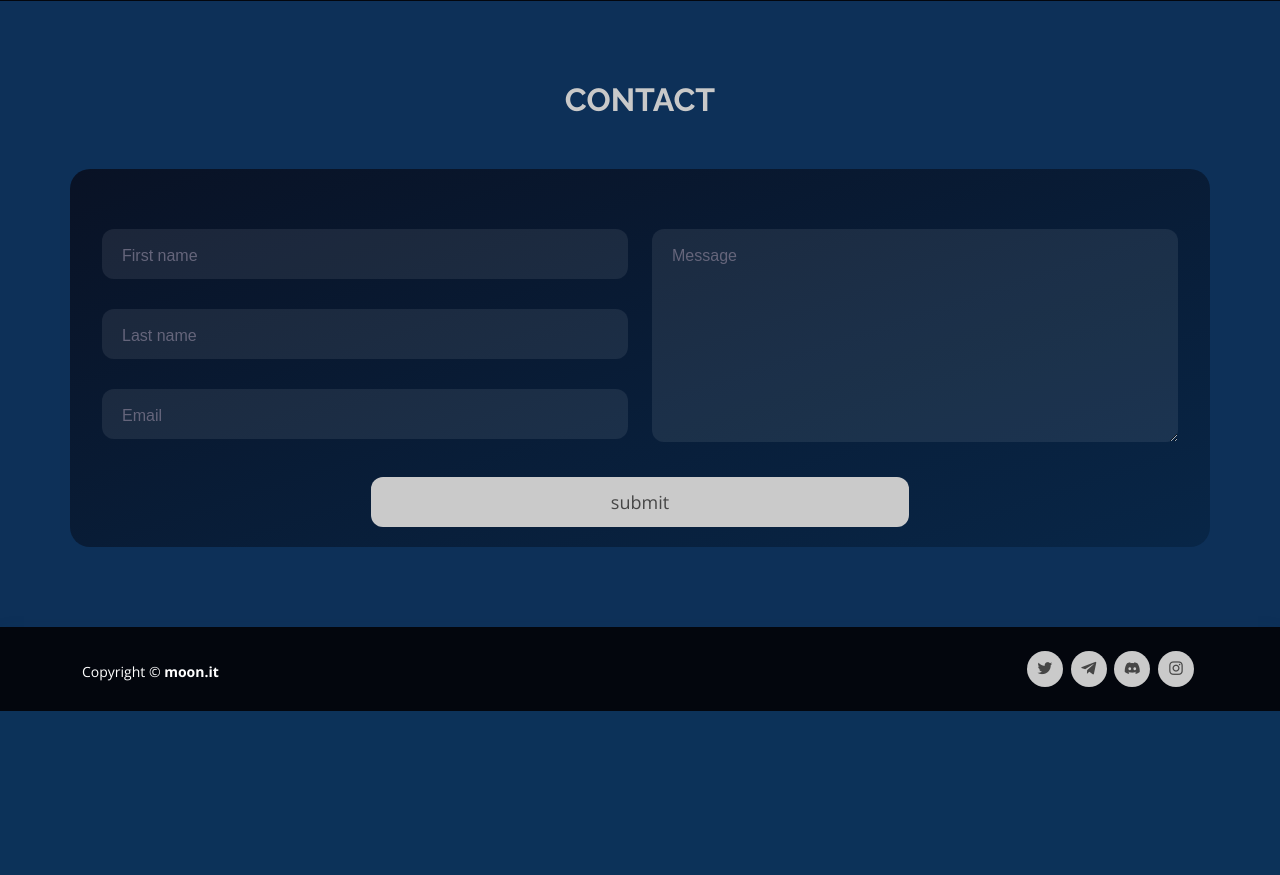
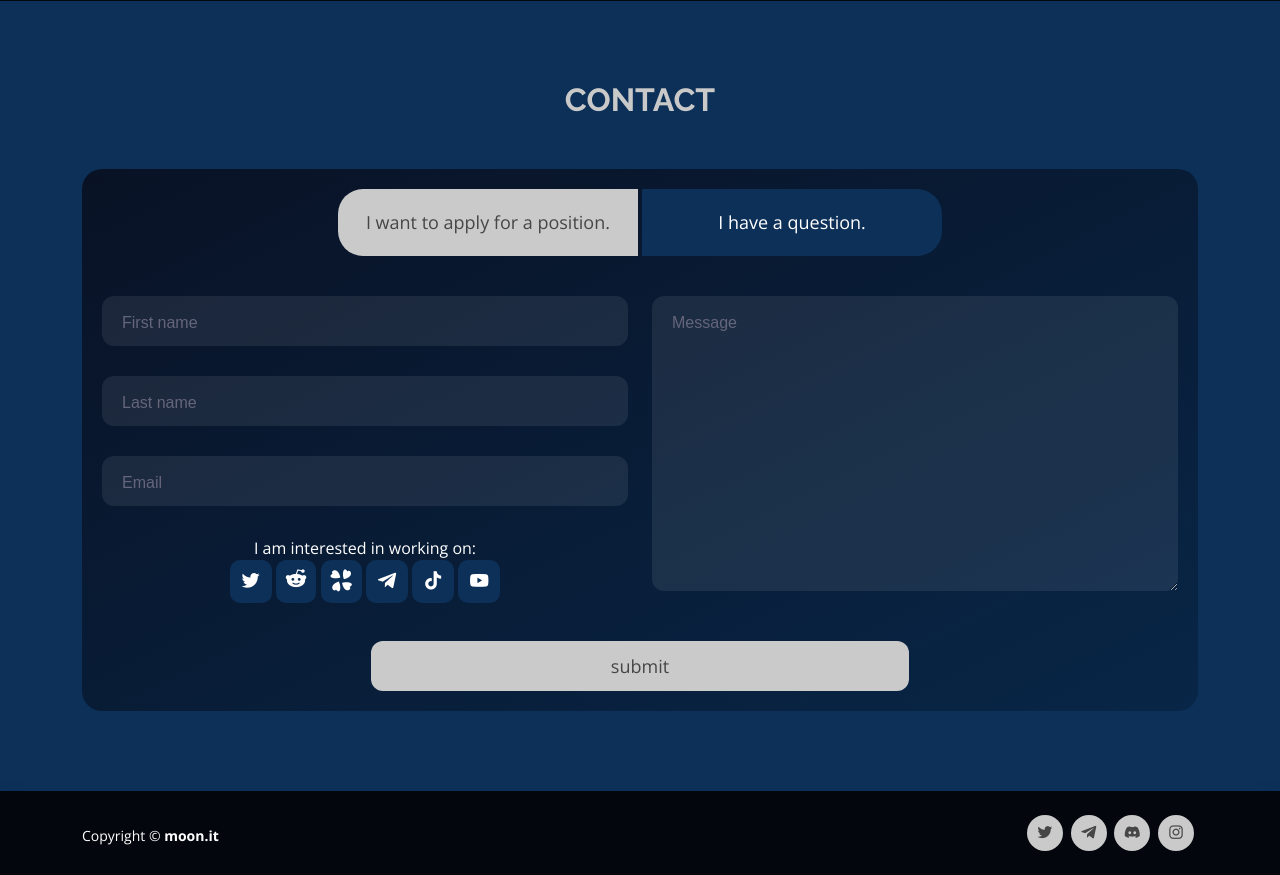
Before and after one commit to mfrlic/moonit, a PHP site: page / in a window 1280 px wide. Shown: the part 2274-3149 px from the top of the page. Before the commit the page ends 2985 px from the top, so only its background shows below. Run offline with PHP 8.4, Linux system fonts and the light colour scheme; some web fonts are replaced.

Commit message:
contact2

```diff
--- a/assets/css/style.css
+++ b/assets/css/style.css
@@ -582,6 +582,7 @@ section {
   text-align: center;
   padding: 30px 50px;
   border-radius: 25px;
+  transition: 0.3s;
 }
 
 .pricing .option:hover {
@@ -589,7 +590,44 @@ section {
 }
 
 
-.contact .form {
+.contact .opt-box {
+  text-align: center;
+}
+
+.contact .opt {
+  padding: 20px;
+  width: 300px;
+  border: none;
+  font-size: 18px;
+  background: var(--secondary);
+  color: var(--text);
+  transition: 0.3s;
+}
+
+.contact .opt:hover {
+  background: var(--secondary-dark);
+}
+
+.contact .opt.active {
+  background: var(--button);
+  color: var(--button-text);
+}
+
+.contact .opt.active:hover {
+  background: var(--button-hover);
+}
+
+.contact .opt-left {
+  border-top-left-radius: 25px;
+  border-bottom-left-radius: 25px;
+}
+
+.contact .opt-right {
+  border-top-right-radius: 25px;
+  border-bottom-right-radius: 25px;
+}
+
+.contact .form-container {
   background-image: linear-gradient(to bottom right, var(--primary-light), var(--secondary-dark));
   border-radius: 20px;
   box-sizing: border-box;
@@ -674,6 +712,33 @@ section {
 
 .contact .input:focus ~ .placeholder {
   color: var(--text-hover);
+}
+
+.contact .pos-container {
+  text-align: center;
+}
+
+.contact .pos-app {
+  background: var(--secondary);
+  color: var(--text);
+  border-radius: 10px;
+  padding: 5px 10px;
+  font-size: 22px;
+  border: none;
+  transition: 0.3s;
+}
+
+.contact .pos-app:hover {
+  background: var(--secondary-dark);
+}
+
+.contact .pos-app.active {
+  background: var(--button);
+  color: var(--button-text);
+}
+
+.contact .pos-app.active:hover {
+  background: var(--button-hover);
 }
 
 .contact .submit-container {
--- a/home.html
+++ b/home.html
@@ -53,7 +53,7 @@
           <h1>Need a head start to your crypto project? Let's moon it!</h1>
           <h2>Crypto marketing agency</h2>
           <a href="#about" class="btn-get-started scrollto">Learn more</a>
-          <a href="#about" class="btn-get-started scrollto">Apply for a position</a>
+          <a href="#contact" class="btn-get-started scrollto">Apply for a position</a>
         </div>
         <div class="col-lg-6 text-center">
           <img class="logo" src="assets/img/logo.png">
@@ -247,7 +247,13 @@
           <h2>Contact</h2>
         </div>
 
-          <div class="form row">
+        <div class="form-container">
+          <div class="opt-box">
+            <button id="btn-p" class="opt opt-left active">I want to apply for a position.</button>
+            <button id="btn-q" class="opt opt-right">I have a question.</button>
+          </div>
+
+          <div id="form-p" class="form row">
             <div class="col-lg-6">
               <div class="input-container ic1">
                 <input id="firstname" class="input" type="text" placeholder=" " />
@@ -260,9 +266,18 @@
                 <label for="lastname" class="placeholder">Last name</label>
               </div>
               <div class="input-container ic2">
-                <input id="email" class="input" type="text" placeholder=" " />
+                <input id="email-p" class="input" type="text" placeholder=" " />
                 <div class="cut cut-short"></div>
                 <label for="email" class="placeholder">Email</label>
+              </div>
+              <div class="pos-container ic2">
+                I am interested in working on:<br>
+                <button id="opt1" class="pos-app"><i class="bx bxl-twitter"></i></button>
+                <button id="opt2" class="pos-app"><i class="icon-reddit"></i></button>
+                <button id="opt3" class="pos-app"><i class="icon-4chan"></i></button>
+                <button id="opt4" class="pos-app"><i class="bx bxl-telegram"></i></button>
+                <button id="opt5" class="pos-app"><i class="bx bxl-tiktok"></i></button>
+                <button id="opt6" class="pos-app"><i class="bx bxl-youtube"></i></button>
               </div>
             </div>
             <div class="col-lg-6">
@@ -276,6 +291,26 @@
               <button type="text" class="submit">submit</button>
             </div>
           </div>
+          <div id="form-q" class="form row d-none">
+            <div class="col-lg-6">
+              <div class="input-container ic2">
+                <input id="email-q" class="input" type="text" placeholder=" " />
+                <div class="cut cut-short"></div>
+                <label for="email-q" class="placeholder">Email</label>
+              </div>
+            </div>
+            <div class="col-lg-6">
+              <div class="textarea-container ic1">
+                <textarea id="question" class="input" placeholder=" "></textarea>
+                <div class="cut"></div>
+                <label for="question" class="placeholder">Question</label>
+              </div>
+            </div>
+            <div class="submit-container">
+              <button type="text" class="submit">submit</button>
+            </div>
+          </div>
+        </div>
 
       </div>
     </section>
```
Also changed, not shown: assets/js/main.js (+74 -0 lines).
